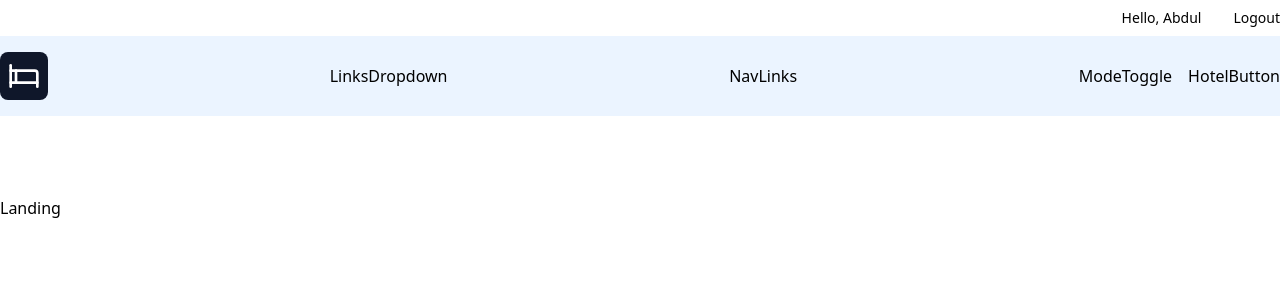
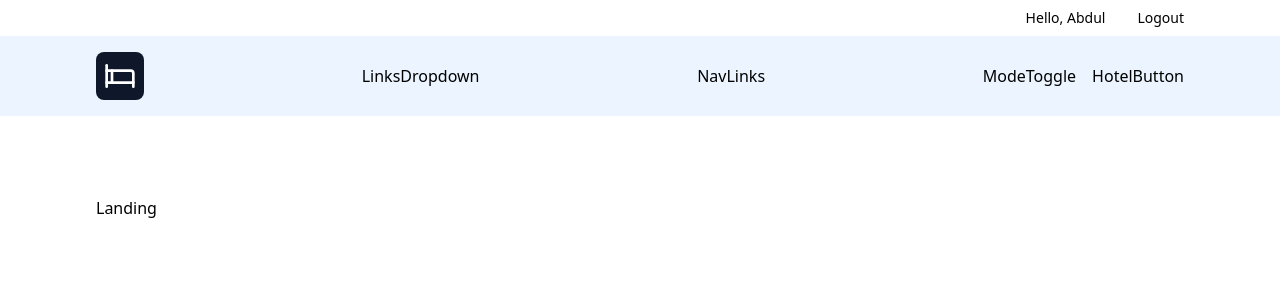
Before and after one commit to asnganje/Food-ordering-app-front-end, a React (Vite) app: page / in a window 1280 px wide. Shown: the top 300 px of the page. Built offline with nearby package versions, Linux system fonts and the light colour scheme.

Commit message:
Modify styling

```diff
--- a/src/index.css
+++ b/src/index.css
@@ -1,3 +1,9 @@
 @tailwind base;
 @tailwind components;
 @tailwind utilities;
+
+@layer components {
+    .align-element {
+        @apply mx-auto max-w-6xl px-8
+    }
+}
```
